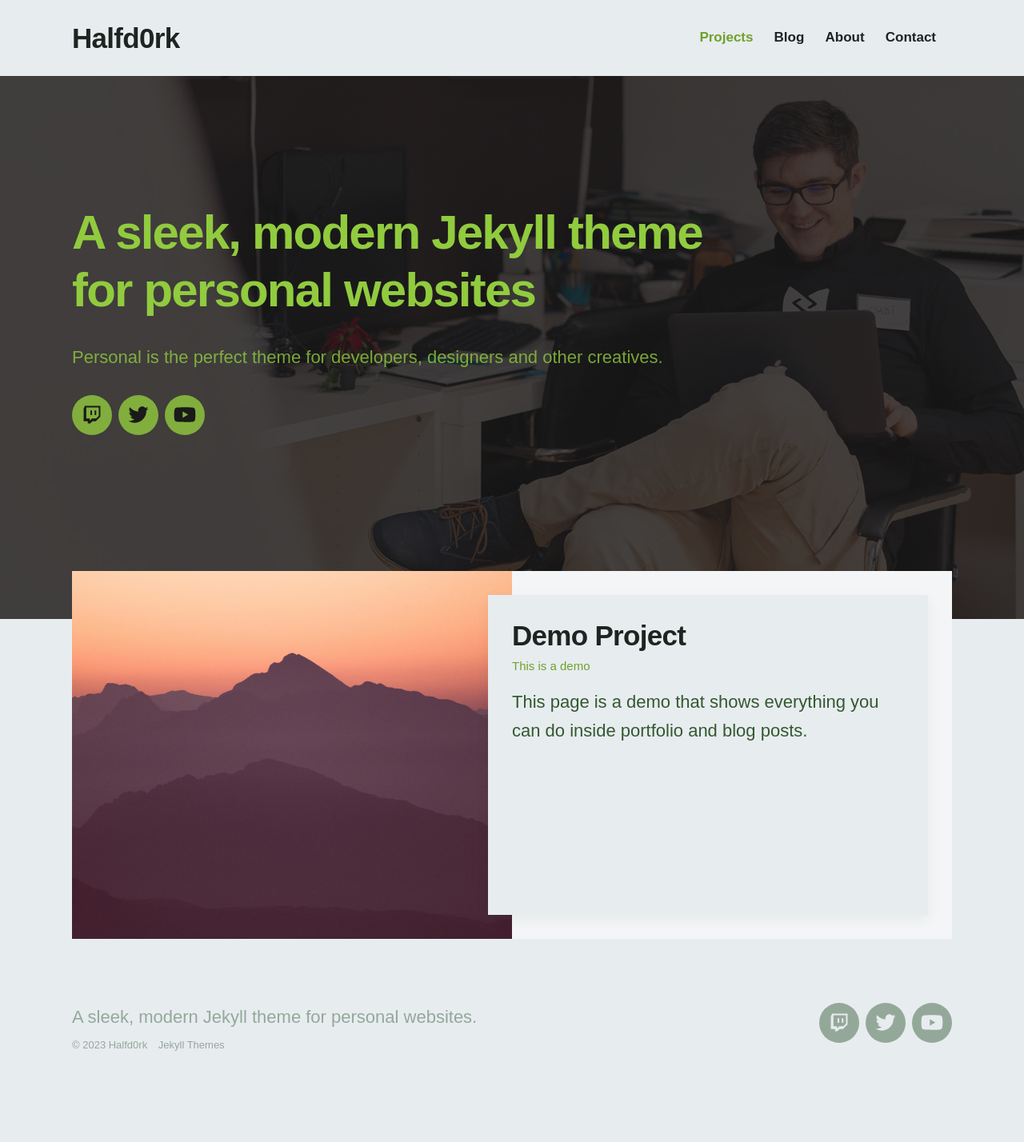
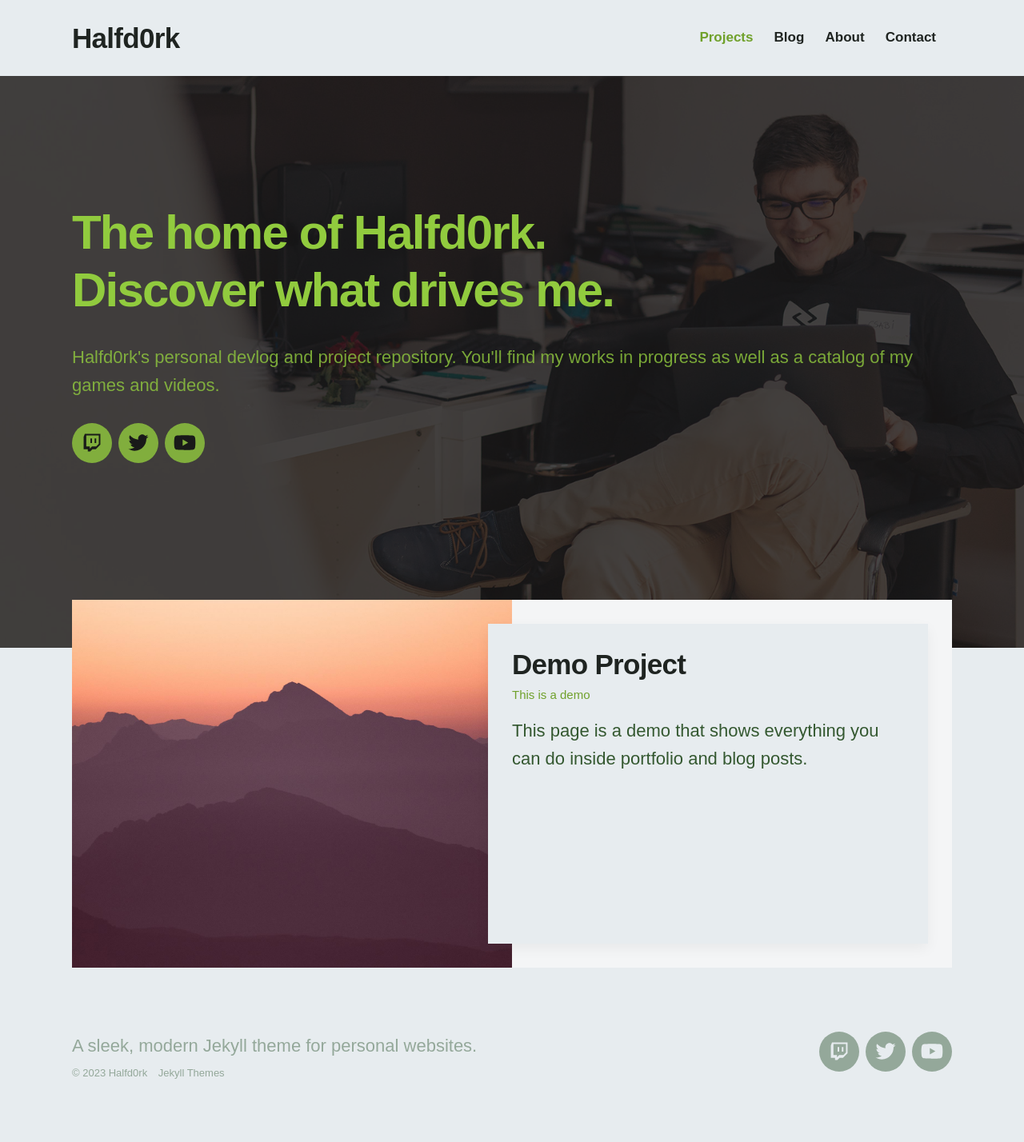
Before and after one commit to halfd0rk/halfd0rk.github.io, a Jekyll site: the page built from index.html, in a window 1280 px wide. Shown: the whole page at 80% size. Built offline with Jekyll 4.4.1, drawn with Linux system fonts in a browser that asks for light colours; nearby versions of some CDN libraries; some web fonts are replaced; before the commit the page ends 1393 px from its top, so only the background shows below that.

Commit message:
added sample text to index, blog and about

```diff
--- a/index.html
+++ b/index.html
@@ -1,7 +1,7 @@
 ---
 layout: default
-title: A sleek, modern Jekyll theme for personal websites.
-description: A sleek, modern Jekyll theme for personal websites. Personal is the perfect theme for developers, designers and other creatives.
+title: The home of halfd0rk. Discover what drives me.
+description: Halfd0rk's personal devlog and project repository. You'll find my works in progress as well as a catalog of my games and videos.
 featured_image: /images/demo/home.jpg
 ---
 
@@ -13,9 +13,9 @@ featured_image: /images/demo/home.jpg
 
 	<div class="wrap">
 
-		<h1>A sleek, modern Jekyll theme
-		for personal websites</h1>
-		<p>Personal is the perfect theme for developers, designers and other creatives.</p>
+		<h1>The home of Halfd0rk.
+			Discover what drives me.</h1>
+		<p>Halfd0rk's personal devlog and project repository. You'll find my works in progress as well as a catalog of my games and videos.</p>
 
 		{% include socials.html %}
 
```
Also changed, not shown: _pages/about.md (+2 -2 lines), blog/index.html (+4 -4 lines).
